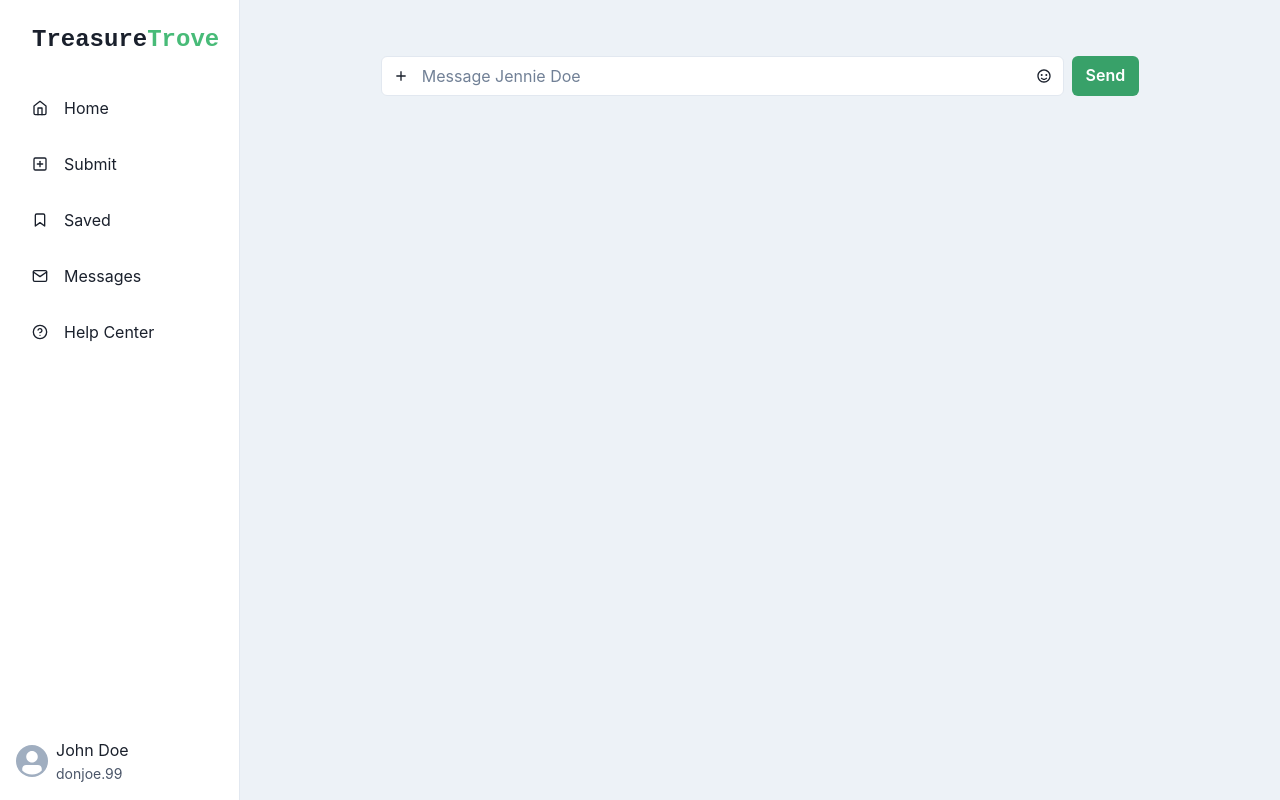
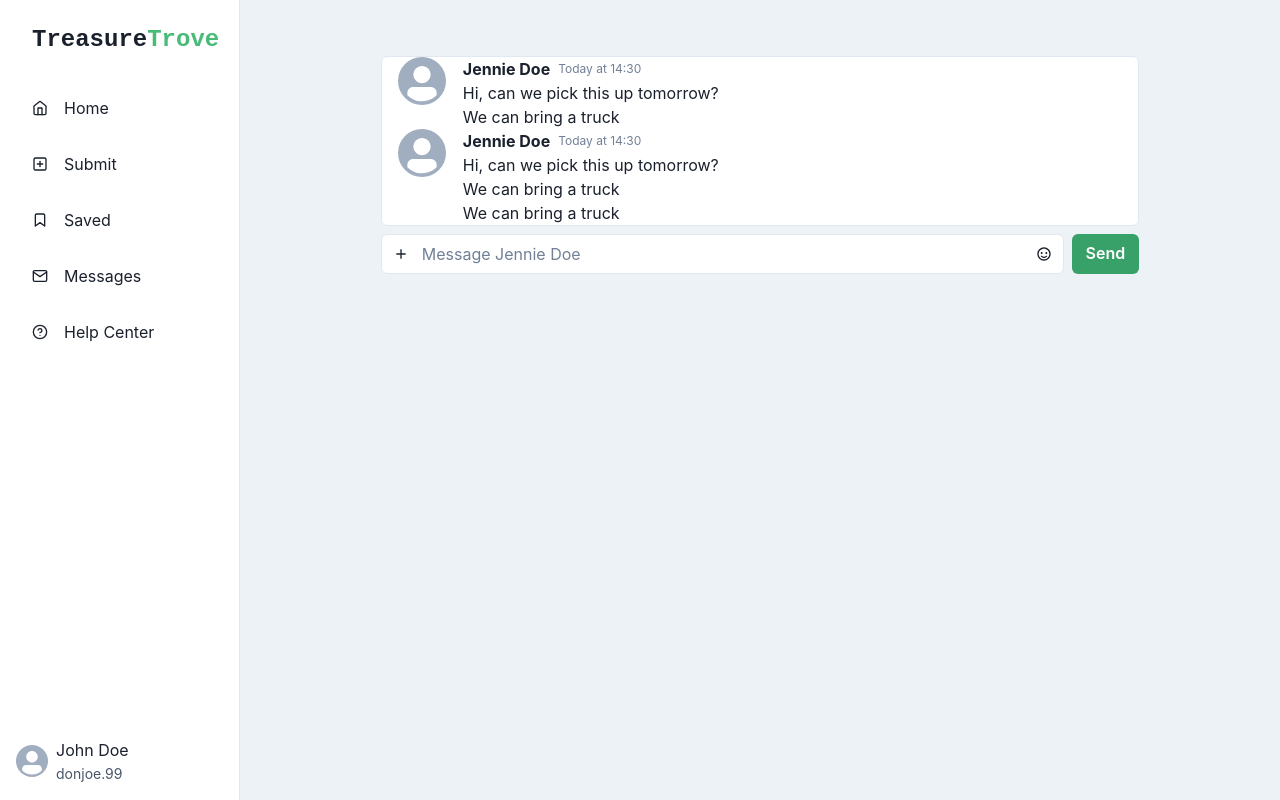
Before and after one commit to ivandukov/TreasureTrove, a React (Vite) app in the folder frontend/treasure-trove/: page /chat in a window 1280 px wide. Shown: the top 800 px of the page. Built offline with nearby package versions, Linux system fonts and the light colour scheme.

Commit message:
added Message components for ChatPage
#20

```diff
--- a/frontend/treasure-trove/src/components/chatpage/ChatPage.tsx
+++ b/frontend/treasure-trove/src/components/chatpage/ChatPage.tsx
@@ -1,40 +1,11 @@
 import {
-    Avatar, Button, Card, CardHeader, Divider, Flex, HStack, Heading, Icon,
-    IconButton, Input, InputGroup, InputLeftElement, InputRightElement, Menu,
-    MenuButton, MenuItem, MenuList, Popover, PopoverContent, PopoverTrigger, Spacer, Stack, useColorMode
+
+
+    Stack, useColorMode, Box
 } from "@chakra-ui/react";
-import EmojiPicker, { EmojiClickData } from "emoji-picker-react";
-import { useState } from "react";
-import { BiPlus, BiSmile } from "react-icons/bi";
-import { BsThreeDotsVertical } from "react-icons/bs";
-import { EmojiStyle } from 'emoji-picker-react';
-/**
- *
- * @returns JSX element
- */
-function DropDownChatButton() {
-
-    return (
-        <>
-            <Menu>
-                <MenuButton
-                    as={IconButton}
-                    icon={<Icon as={BsThreeDotsVertical}/>}
-                    variant="ghost"
-                    colorScheme="white"
-                />
-                <MenuList>
-                    <MenuItem>View Profile</MenuItem>
-                    <MenuItem>Clear Chat</MenuItem>
-                    <MenuItem>Delete Chat</MenuItem>
-                    <Divider/>
-                    <MenuItem>Block</MenuItem>
-                    <MenuItem>Report</MenuItem>
-                </MenuList>
-            </Menu>
-        </>
-    );
-}
+import { MessageCard } from "./MessageCard";
+import { MessageCardContinuation } from "./MessageCardContinuation";
+import { MessageInput } from "./MessageInput";
 
 /**
  *
@@ -44,56 +15,21 @@ export default function ChatPage() {
 
     const { colorMode } = useColorMode();
 
-    const [inputValue, setInputValue] = useState("");
-    const [showPicker, setShowPicker] = useState(false);
-
-    const handleEmojiClick = (emojiData: EmojiClickData, event: MouseEvent) => {
-        setInputValue(prevInputValue => prevInputValue + emojiData.emoji);
-    };
-
     return (
         <>
             <Stack>
-
-                <HStack>
-                    <InputGroup>
-                        <InputLeftElement>
-                            <IconButton
-                                aria-label="file"
-                                icon={<BiPlus/>}
-                                variant='ghost'
-                                colorScheme="white"
-                            />
-                        </InputLeftElement>
-                        <Input
-                            bg={colorMode === 'dark' ? 'gray.700' : 'white'}
-                            onChange={(event) => setInputValue(event.target.value)}
-                            placeholder='Message Jennie Doe'
-                            value={inputValue}
-                        />
-                        <InputRightElement>
-                            <Popover>
-                                <PopoverTrigger>
-                                    <IconButton
-                                        aria-label="emoji"
-                                        icon={<BiSmile/>}
-                                        variant='ghost'
-                                        colorScheme="white"
-                                        onClick={() => setShowPicker(!showPicker)}
-                                    />
-                                </PopoverTrigger>
-                                <PopoverContent>
-                                    <EmojiPicker
-                                        emojiStyle={EmojiStyle.NATIVE}
-                                        onEmojiClick={handleEmojiClick}
-                                        lazyLoadEmojis={true}
-                                    />
-                                </PopoverContent>
-                            </Popover>
-                        </InputRightElement>
-                    </InputGroup>
-                    <Button colorScheme="green">Send</Button>
-                </HStack>
+                <Box
+                    bg={colorMode === 'dark' ? 'gray.800' : 'white'}
+                    borderWidth="1px"
+                    borderRadius="md"
+                >
+                    <MessageCard />
+                    <MessageCardContinuation />
+                    <MessageCard />
+                    <MessageCardContinuation />
+                    <MessageCardContinuation />
+                </Box>
+                <MessageInput/>
             </Stack>
         </>
     );
--- /dev/null
+++ b/frontend/treasure-trove/src/components/chatpage/MessageCard.tsx
@@ -0,0 +1,25 @@
+import { Avatar, Flex, HStack, Text, Stack, useColorModeValue, Link } from "@chakra-ui/react";
+
+export function MessageCard() {
+
+    return (
+        <>
+            <Stack>
+                <Stack
+                    direction="row"
+                    alignItems="center"
+                    _hover={{ bg: useColorModeValue('gray.200', 'gray.700') }}
+                >
+                    <Avatar size="md" ml={4} />
+                    <Flex direction="column" marginLeft="9px">
+                        <HStack>
+                            <Link as='b'>Jennie Doe</Link>
+                            <Text fontSize='xs' color="gray.500">Today at 14:30</Text>
+                        </HStack>
+                        <Text>Hi, can we pick this up tomorrow?</Text>
+                    </Flex>
+                </Stack>
+            </Stack>
+        </>
+    );
+}
--- /dev/null
+++ b/frontend/treasure-trove/src/components/chatpage/MessageCardContinuation.tsx
@@ -0,0 +1,11 @@
+import { Text, useColorModeValue, Box } from "@chakra-ui/react";
+
+export function MessageCardContinuation() {
+    return (
+        <>
+            <Box _hover={{ bg: useColorModeValue('gray.200', 'gray.700') }}>
+                <Text marginLeft="81px">We can bring a truck</Text>
+            </Box>
+        </>
+    );
+}
--- /dev/null
+++ b/frontend/treasure-trove/src/components/chatpage/MessageInput.tsx
@@ -0,0 +1,59 @@
+import {
+    Button, HStack, IconButton, Input, InputGroup,
+    InputLeftElement, InputRightElement, Popover, PopoverContent, PopoverTrigger, useColorMode
+} from "@chakra-ui/react";
+import EmojiPicker, { EmojiClickData } from "emoji-picker-react";
+import { useState } from "react";
+import { BiPlus, BiSmile } from "react-icons/bi";
+import { EmojiStyle } from 'emoji-picker-react';
+
+export function MessageInput() {
+
+    const { colorMode } = useColorMode();
+    const [inputValue, setInputValue] = useState("");
+    const [showPicker, setShowPicker] = useState(false);
+
+    const handleEmojiClick = (emojiData: EmojiClickData, event: MouseEvent) => {
+        setInputValue(prevInputValue => prevInputValue + emojiData.emoji);
+    };
+
+    return (
+        <>
+            <HStack>
+                <InputGroup>
+                    <InputLeftElement>
+                        <IconButton
+                            aria-label="file"
+                            icon={<BiPlus />}
+                            variant='ghost'
+                            colorScheme="white" />
+                    </InputLeftElement>
+                    <Input
+                        bg={colorMode === 'dark' ? 'gray.700' : 'white'}
+                        onChange={(event) => setInputValue(event.target.value)}
+                        placeholder='Message Jennie Doe'
+                        value={inputValue} />
+                    <InputRightElement>
+                        <Popover>
+                            <PopoverTrigger>
+                                <IconButton
+                                    aria-label="emoji"
+                                    icon={<BiSmile />}
+                                    variant='ghost'
+                                    colorScheme="white"
+                                    onClick={() => setShowPicker(!showPicker)} />
+                            </PopoverTrigger>
+                            <PopoverContent>
+                                <EmojiPicker
+                                    emojiStyle={EmojiStyle.NATIVE}
+                                    onEmojiClick={handleEmojiClick}
+                                    lazyLoadEmojis={true} />
+                            </PopoverContent>
+                        </Popover>
+                    </InputRightElement>
+                </InputGroup>
+                <Button colorScheme="green">Send</Button>
+            </HStack>
+        </>
+    );
+}
```
